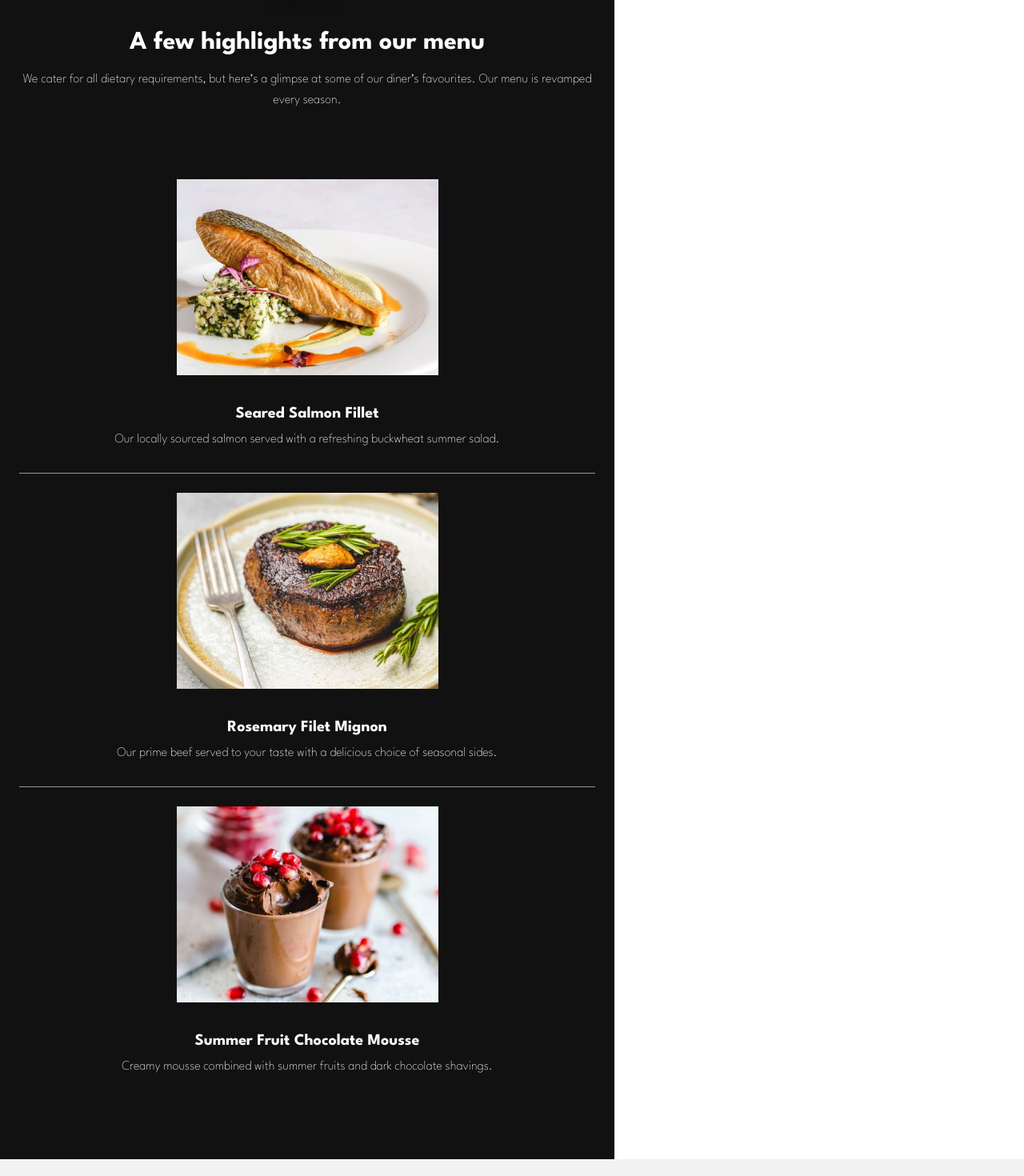
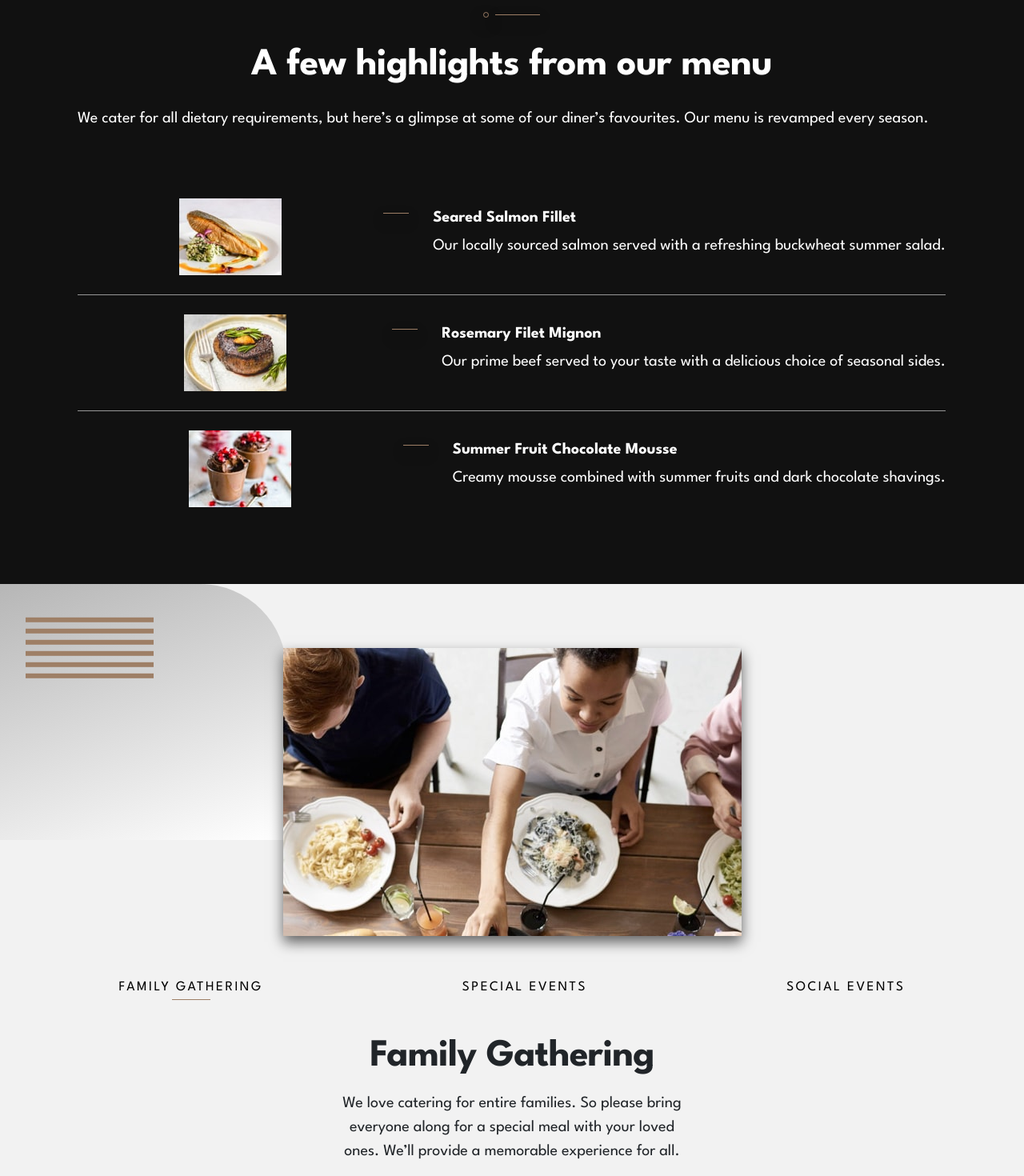
Before and after one commit to Oleksandr-Berd/dine_restourant, a React (Create React App) app: page / in a window 1280 px wide. Shown: the part 2480-3950 px from the top of the page at 80% size. Built offline with nearby package versions, Linux system fonts and the light colour scheme.

Commit message:
tablet is done

```diff
--- a/src/components/Events/Events.tsx
+++ b/src/components/Events/Events.tsx
@@ -1,15 +1,29 @@
+import { useState } from "react"
+
 import * as SC from "./EventsStyled"
 
 import familyImage from "../../assets/images/homepage/family-gathering-mobile.jpg"
 import specialImage from "../../assets/images/homepage/special-events-mobile.jpg"
 import socialImage from "../../assets/images/homepage/social-events-mobile.jpg"
-import { useState } from "react"
+
+import familyImageTablet from "../../assets/images/homepage/family-gathering-tablet.jpg"
+import specialImageTablet from "../../assets/images/homepage/special-events-tablet.jpg"
+import socialImageTablet from "../../assets/images/homepage/social-events-tablet.jpg"
+
+
+
+
 import { EventsLine } from "components/Figures/FiguresStyled"
+import { useMediaQuery } from "usehooks-ts"
+import Square from "components/Figures/Square"
+import SquareGathering from "components/Figures/SquareGathering"
+import EventsLinesBlock from "components/Figures/EvenetsLinesBlock"
 
 
 const Events = (): JSX.Element => {
     const [active, setActive] = useState<string>("family gathering")
 
+    const isTablet = useMediaQuery("(min-width:768px)")
 
     const handleActive = (evt: React.MouseEvent<HTMLButtonElement>): void => {
         const target = evt.target as HTMLButtonElement;
@@ -45,7 +59,13 @@ const Events = (): JSX.Element => {
 
 
     return (<SC.CommonContainer>
-        <SC.ImageEvents src={active === "family gathering" ? familyImage : active === "special events" ? specialImage : socialImage} alt="family" />
+        {isTablet ? <SquareGathering /> : null}
+        {isTablet ? <EventsLinesBlock/> : null}
+        {isTablet ?
+            <SC.ImageEvents src={active === "family gathering" ? familyImageTablet : active === "special events" ? specialImageTablet : socialImageTablet} alt="family" />
+        :
+            <SC.ImageEvents src={active === "family gathering" ? familyImage : active === "special events" ? specialImage : socialImage} alt="family" />
+        }
         <SC.ButtonsContainer>
             <SC.ItemContainer>
                 <SC.ButtonsItem onClick={handleActive}>family gathering</SC.ButtonsItem>
--- a/src/components/Events/EventsStyled.ts
+++ b/src/components/Events/EventsStyled.ts
@@ -1,11 +1,12 @@
 import { NavLink } from "react-router-dom";
-import styled from "styled-components"
+import styled from "styled-components";
 
-interface IProps{
-    status?: boolean
+interface IProps {
+  status?: boolean;
+  image?: string;
 }
 
-export const CommonContainer = styled.div`
+export const CommonContainer = styled.div<IProps>`
   padding-top: 80px;
   padding-bottom: 124px;
   padding-right: ${(props) => props.theme.space[6]};
@@ -13,7 +14,12 @@ export const CommonContainer = styled.div`
 
   text-align: center;
 
-  background-color: ${props => props.theme.color.backgroundSecondary};
+  background-color: ${(props) => props.theme.color.backgroundSecondary};
+
+  @media (min-width: 768px) {
+    position: relative;
+    z-index: 10;
+  }
 `;
 
 export const ButtonsContainer = styled.div`
@@ -22,32 +28,41 @@ flex-direction: column;
   align-items: center;
 
   margin-bottom: 27px;
-`
+
+  @media (min-width: 768px) {
+    flex-direction: row;
+    align-items: flex-start;
+    justify-content: space-around;
+
+    margin-bottom: 47px;
+  }
+`;
 
 export const ItemContainer = styled.div`
   text-align: center;
 
   &:not(:last-child) {
     margin-bottom: ${(props) => props.theme.space[4]};
+
+    @media (min-width: 768px) {
+      margin-bottom: 0;
+    }
   }
 `;
 
 export const ButtonsItem = styled.button<IProps>`
-
   text-transform: uppercase;
 
-font-family: ${props => props.theme.fontFamily.text};
+  font-family: ${(props) => props.theme.fontFamily.text};
   font-size: 17px;
-font-weight: ${props => props.theme.weight.normal};
+  font-weight: ${(props) => props.theme.weight.normal};
   line-height: 1.65;
   letter-spacing: 2.5px;
 
   background-color: transparent;
 
   border: none;
-
-
-`
+`;
 
 export const ImageEvents = styled.img`
   margin-right: auto;
@@ -59,21 +74,42 @@ export const ImageEvents = styled.img`
 
 export const TextContainer = styled.div`
   margin-bottom: 27px;
-`
+
+  @media (min-width: 768px){
+    width: 450px;
+
+    margin-left: auto;
+    margin-right: auto;
+    margin-bottom: 60px;
+  }
+`;
 
 export const Title = styled.h2`
   margin-bottom: 13px;
 
-font-size: ${props => props.theme.size.M};
-font-weight: ${props => props.theme.weight.bold};
+  font-size: ${(props) => props.theme.size.M};
+  font-weight: ${(props) => props.theme.weight.bold};
   line-height: 1.25;
   letter-spacing: -0.4px;
-`
+
+  @media (min-width: 768px) {
+    margin-bottom: 19px;
+
+    font-size: ${(props) => props.theme.size.SL};
+    line-height: 1;
+    letter-spacing: -0.6px;
+  }
+`;
 
 export const Text = styled.p`
   font-size: ${(props) => props.theme.size.N};
-  font-weight: ${props => props.theme.weight.normal};
+  font-weight: ${(props) => props.theme.weight.normal};
   line-height: 1.63;
+
+  @media (min-width: 768px) {
+    font-size: ${(props) => props.theme.size.XN};
+    line-height: 1.5;
+  }
 `;
 
 export const LinkButton = styled(NavLink)`
@@ -87,11 +123,11 @@ display: inline-block;
   text-decoration: none;
   text-transform: uppercase;
 
-  font-family: ${props => props.theme.fontFamily.text};
+  font-family: ${(props) => props.theme.fontFamily.text};
   font-size: 17px;
   font-weight: ${(props) => props.theme.weight.normal};
   color: ${(props) => props.theme.color.textSecondary};
-  background-color: ${props => props.theme.color.background};
+  background-color: ${(props) => props.theme.color.background};
   line-height: 0.94;
   letter-spacing: 2.5px;
 `;
--- /dev/null
+++ b/src/components/Figures/EvenetsLinesBlock.tsx
@@ -0,0 +1,15 @@
+import * as SC from "./FiguresStyled"
+import { EventsLinesBlockContainerStyled, EventsLinesBlockStyled } from './FiguresStyled';
+
+const EventsLinesBlock = (): JSX.Element => {
+    return (<SC.EventsLinesBlockContainerStyled>
+        <SC.EventsLinesBlockStyled></SC.EventsLinesBlockStyled>
+        <SC.EventsLinesBlockStyled></SC.EventsLinesBlockStyled>
+        <SC.EventsLinesBlockStyled></SC.EventsLinesBlockStyled>
+        <SC.EventsLinesBlockStyled></SC.EventsLinesBlockStyled>
+        <SC.EventsLinesBlockStyled></SC.EventsLinesBlockStyled>
+        <SC.EventsLinesBlockStyled></SC.EventsLinesBlockStyled>
+    </SC.EventsLinesBlockContainerStyled>);
+}
+
+export default EventsLinesBlock;
--- /dev/null
+++ b/src/components/Figures/SquareGathering.tsx
@@ -0,0 +1,7 @@
+import * as SC from "./FiguresStyled"
+
+const SquareGathering = (): JSX.Element => {
+    return (<SC.SquareGatheringStyled></SC.SquareGatheringStyled>);
+}
+
+export default SquareGathering;
--- a/src/components/Menu/DeviMenu.tsx
+++ b/src/components/Menu/DeviMenu.tsx
@@ -1,11 +1,22 @@
+import { useMediaQuery } from "usehooks-ts"
+
 import * as SC from "./DeviMenuStyled"
 
-import salmonImage from "../../assets/images/homepage/salmon-mobile@2x.jpg"
-import beefImage from "../../assets/images/homepage/beef-mobile@2x.jpg"
-import mousseImage from "../../assets/images/homepage/chocolate-mobile@2x.jpg"
+import salmonImage from "../../assets/images/homepage/salmon-mobile.jpg"
+import beefImage from "../../assets/images/homepage/beef-mobile.jpg"
+import mousseImage from "../../assets/images/homepage/chocolate-mobile.jpg"
+
+import salmonImageTablet from "../../assets/images/homepage/salmon-desktop-tablet.jpg"
+import beefImageTablet from "../../assets/images/homepage/beef-desktop-tablet.jpg"
+import mousseImageTablet from "../../assets/images/homepage/chocolate-desktop-tablet.jpg"
+
 import Figures from "components/Figures/Figures"
+import { Line } from "components/Figures/FiguresStyled"
 
 const DeviMenu = (): JSX.Element => {
+
+const isTablet = useMediaQuery("(min-width:768px)")
+
     return (<SC.MenuContainer>
         <Figures />
         <SC.TitleContainer>
@@ -13,23 +24,32 @@ const DeviMenu = (): JSX.Element => {
             <SC.Text>We cater for all dietary requirements, but here’s a glimpse at some of our diner’s favourites. Our menu is revamped every season.</SC.Text>
         </SC.TitleContainer>
         <SC.ItemContainer>
-            <SC.ImageMenu src={salmonImage} alt="salmon" />
+            <SC.ImageMenu src={!isTablet ? salmonImage : salmonImageTablet} alt="salmon" />
+            {isTablet ? <Line style={{width:"32px", marginTop: "18px"}} /> : null}
+            <SC.TextContainer>
             <SC.SubTitle>Seared Salmon Fillet</SC.SubTitle>
             <SC.Text>Our locally sourced salmon served
-                with a refreshing buckwheat summer salad.</SC.Text>
+                    with a refreshing buckwheat summer salad.</SC.Text>
+            </SC.TextContainer>
         </SC.ItemContainer>
         <SC.ItemContainer>
-            <SC.ImageMenu src={beefImage} alt="beef" />
+            <SC.ImageMenu src={!isTablet ? beefImage : beefImageTablet} alt="beef" />
+            {isTablet ? <Line style={{ width: "32px", marginTop: "18px" }} /> : null}
+            <SC.TextContainer>
             <SC.SubTitle>Rosemary Filet Mignon</SC.SubTitle>
             <SC.Text>Our prime beef served to your taste
                 with a delicious choice of seasonal
-                sides.</SC.Text>
+                    sides.</SC.Text>
+            </SC.TextContainer>
         </SC.ItemContainer>
         <SC.ItemContainer>
-            <SC.ImageMenu src={mousseImage} alt="mousse" />
+            <SC.ImageMenu src={!isTablet ? mousseImage : mousseImageTablet} alt="mousse" />
+            {isTablet ? <Line style={{ width: "32px", marginTop: "18px" }} /> : null}
+            <SC.TextContainer>
             <SC.SubTitle>Summer Fruit Chocolate Mousse</SC.SubTitle>
             <SC.Text>Creamy mousse combined with
-                summer fruits and dark chocolate shavings.</SC.Text>
+                    summer fruits and dark chocolate shavings.</SC.Text>
+            </SC.TextContainer>
         </SC.ItemContainer>
     </SC.MenuContainer>);
 }
--- a/src/components/Menu/DeviMenuStyled.ts
+++ b/src/components/Menu/DeviMenuStyled.ts
@@ -15,12 +15,19 @@ export const MenuContainer = styled.div`
     position: relative;
     z-index: 10;
 
-    max-width: 768px;
+    padding-top: 96px;
+    padding-left: 97px;
+    padding-right: 98px;
+    padding-bottom: 96px;
   }
 `;
 
 export const TitleContainer = styled.div`
   margin-bottom: 85px;
+
+  @media (min-width: 768px) {
+    margin-bottom: 54pxpx;
+  }
 `;
 
 export const MainTitle = styled.h1`
@@ -29,12 +36,36 @@ export const MainTitle = styled.h1`
   font-weight: ${(props) => props.theme.weight.bold};
   font-size: ${(props) => props.theme.size.M};
   line-height: 1.25;
+
+  @media (min-width: 768px) {
+    margin-bottom: 27px;
+
+    font-size: ${(props) => props.theme.size.SL};
+    letter-spacing: -0.5px;
+    line-height: 1;
+  }
+`;
+
+export const TextContainer = styled.div`
+  @media (min-width: 768px) {
+padding-top: ${props => props.theme.space[3]};
+
+    margin-left: 30px;
+  }
 `;
 
 export const Text = styled.p`
   font-weight: ${(props) => props.theme.weight.light};
   font-size: ${(props) => props.theme.size.N};
   line-height: 1.63;
+
+  @media (min-width: 768px) {
+    text-align: left;
+
+    font-size: ${(props) => props.theme.size.XN};
+    font-weight: ${(props) => props.theme.weight.normal};
+    line-height: 1.5;
+  }
 `;
 
 export const ItemContainer = styled.div`
@@ -44,6 +75,18 @@ export const ItemContainer = styled.div`
     margin-bottom: ${(props) => props.theme.space[6]};
 
     border-bottom: 1px solid ${(props) => props.theme.color.border};
+
+    @media (min-width: 768px) {
+      padding-bottom: ${(props) => props.theme.space[6]};
+
+      margin-bottom: ${(props) => props.theme.space[6]};
+    }
+  }
+
+  @media (min-width: 768px) {
+    display: flex;
+    flex-direction: row;
+    align-items: flex-start;
   }
 `;
 
@@ -53,13 +96,18 @@ export const SubTitle = styled.h2`
   font-weight: ${(props) => props.theme.weight.bold};
   font-size: ${(props) => props.theme.size.XN};
   line-height: 1.2;
+
+  @media (min-width: 768px){
+    text-align: left;
+  }
 `;
 
 export const ImageMenu = styled.img`
-  width: 327px;
-  height: 245px;
-
   margin-left: auto;
   margin-right: auto;
   margin-bottom: ${(props) => props.theme.space[9]};
+
+  @media (min-width: 768px) {
+    margin-bottom: 0;
+  }
 `;
--- a/src/components/Ready/Ready.tsx
+++ b/src/components/Ready/Ready.tsx
@@ -1,9 +1,16 @@
+import { useMediaQuery } from "usehooks-ts"
+
 import * as SC from "./ReadyStyled"
 
 import backImage from "../../assets/images/homepage/ready-bg-mobile.jpg"
+import backImageTablet from "../../assets/images/homepage/ready-bg-tablet.jpg"
+
 
 const Ready = (): JSX.Element => {
-    return (<SC.CommonContainer image={backImage}>
+
+const isTablet = useMediaQuery("(min-width:768px)")
+
+    return (<SC.CommonContainer image={isTablet ? backImageTablet :backImage}>
         <SC.Title>Ready to make a reservation?</SC.Title>
         <SC.LinkButton to="/booking">book a table</SC.LinkButton>
     </SC.CommonContainer> );
--- a/src/styles/GlobalStyles.ts
+++ b/src/styles/GlobalStyles.ts
@@ -5,6 +5,9 @@ export const GlobalStyles: React.FC = createGlobalStyle`
 body{
     font-family: "LeagueSpartan-Regular";
 margin: 0;
+
+  background-color: ${(props) => props.theme.color.backgroundSecondary};
+
 }
 
   h1, h2, h3, h4, h5, h6 {
```
Also changed, not shown: src/components/EnjoyablePlace/EnjoyablePlaceStyled.ts (+11 -5 lines), src/components/Figures/FiguresStyled.ts (+40 -0 lines), src/components/Ready/ReadyStyled.ts (+19 -6 lines), src/assets/images/back/Rectangle Copy 2.png (added). Lines whose indentation alone changed are shown as unchanged.
